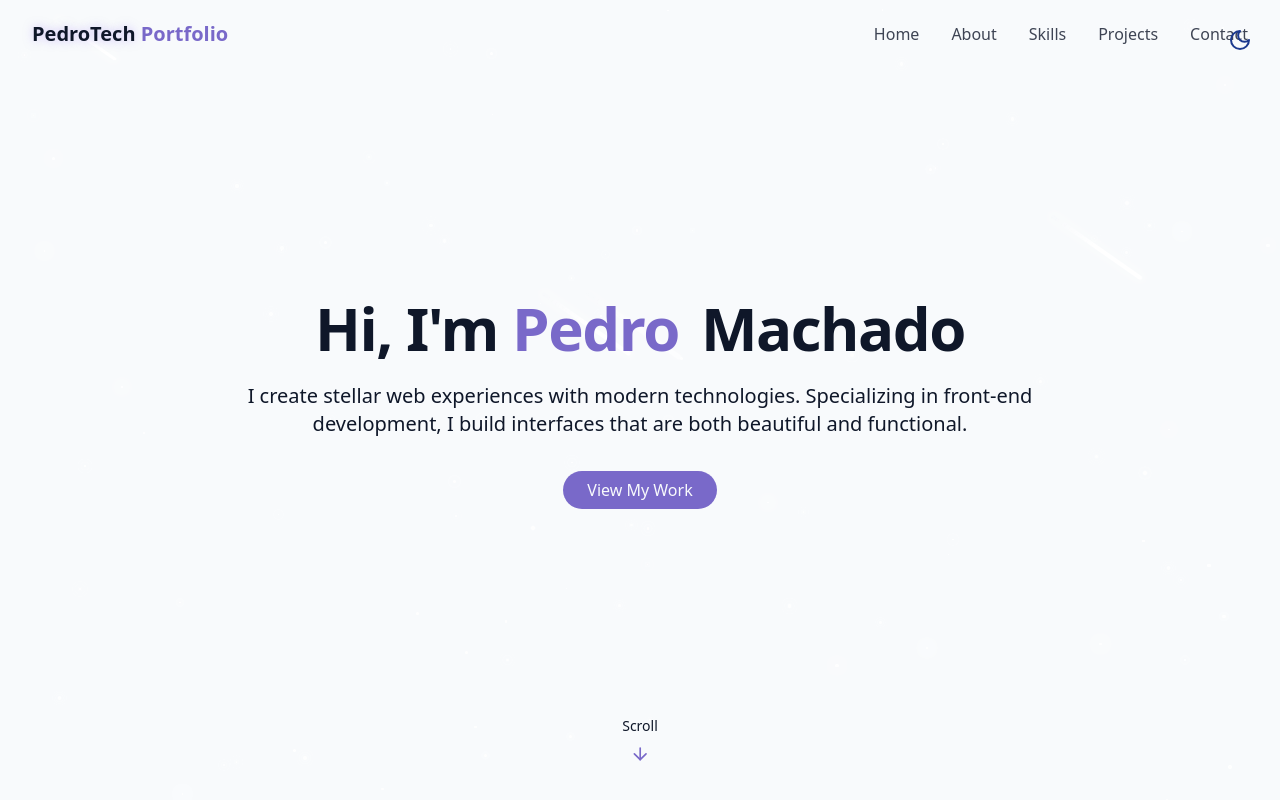
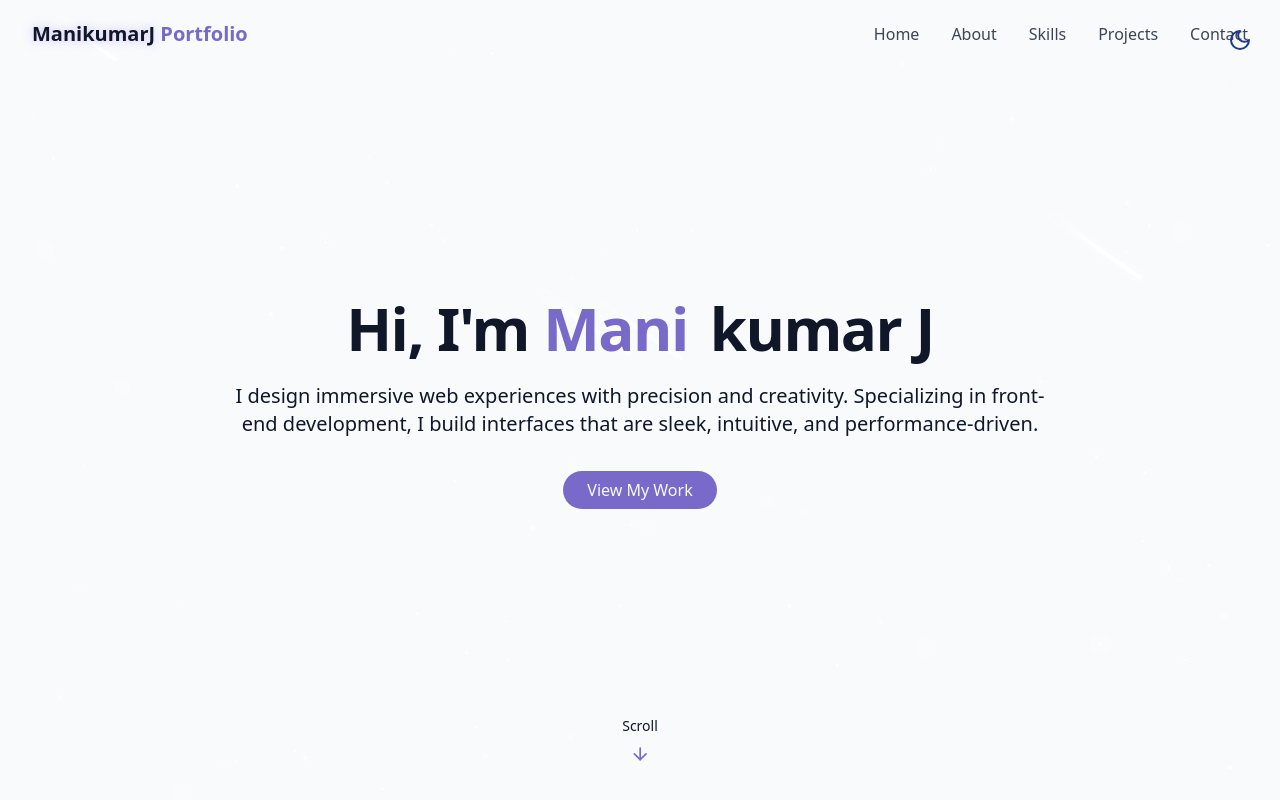
Before and after one commit to ManikumarJ/Portfolio-, a React (Vite) app: page / in a window 1280 px wide. Shown: the top 800 px of the page. Built offline with nearby package versions, Linux system fonts and the light colour scheme.

Commit message:
25-05-25

```diff
--- a/src/components/Footer.jsx
+++ b/src/components/Footer.jsx
@@ -6,7 +6,7 @@ export const Footer = () => {
       {" "}
       <p className="text-sm text-muted-foreground">
         {" "}
-        &copy; {new Date().getFullYear()} Pedrotech.co. All rights reserved.
+        &copy; {new Date().getFullYear()} ManikumarJ. All rights reserved.
       </p>
       <a
         href="#hero"
--- a/src/components/HeroSection.jsx
+++ b/src/components/HeroSection.jsx
@@ -12,18 +12,18 @@ export const HeroSection = () => {
             <span className="opacity-0 animate-fade-in"> Hi, I'm</span>
             <span className="text-primary opacity-0 animate-fade-in-delay-1">
               {" "}
-              Pedro
+              Mani
             </span>
             <span className="text-gradient ml-2 opacity-0 animate-fade-in-delay-2">
               {" "}
-              Machado
+              kumar J
             </span>
           </h1>
 
           <p className="text-lg md:text-xl text-muted-foreground max-2-2xl mx-auto opacity-0 animate-fade-in-delay-3">
-            I create stellar web experiences with modern technologies.
+            I design immersive web experiences with precision and creativity.
             Specializing in front-end development, I build interfaces that are
-            both beautiful and functional.
+            sleek, intuitive, and performance-driven.
           </p>
 
           <div className="pt-4 opacity-0 animate-fade-in-delay-4">
--- a/src/components/Navbar.jsx
+++ b/src/components/Navbar.jsx
@@ -35,7 +35,7 @@ export const Navbar = () => {
           href="#hero"
         >
           <span className="relative z-10">
-            <span className="text-glow text-foreground"> PedroTech </span>{" "}
+            <span className="text-glow text-foreground"> ManikumarJ </span>{" "}
             Portfolio
           </span>
         </a>
```
